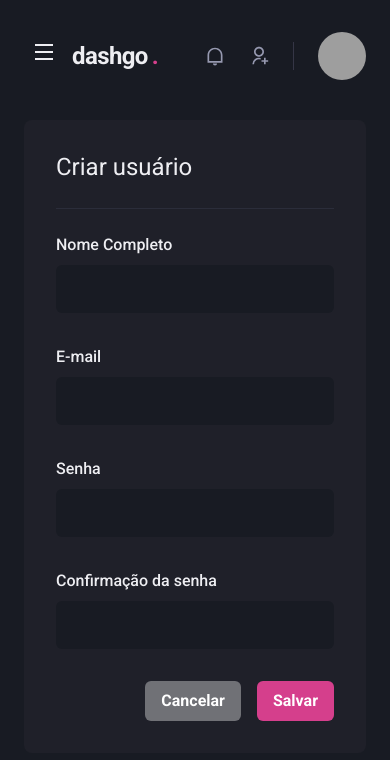
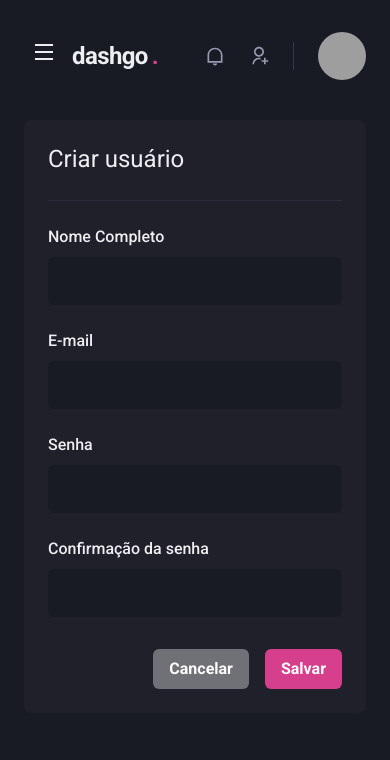
Before and after one commit to daviht7/dashgo, a Next.js app: page /users/create in a window 390 px wide. Shown: the top 760 px of the page. Built offline with nearby package versions, Linux system fonts and the light colour scheme; grey boxes are pictures that could not be loaded.

Commit message:
cadastro responsivo

```diff
--- a/src/pages/users/create.tsx
+++ b/src/pages/users/create.tsx
@@ -1,5 +1,5 @@
 import { Input } from "@/components/Form/Input";
-import { Header } from "@/components/Header";
+import { Header } from "@/components/header";
 import { Sidebar } from "@/components/Sidebar";
 import {
   Box,
@@ -20,20 +20,20 @@
       <Flex w="100%" my="6" maxWidth={1480} mx="auto" px="6">
         <Sidebar />
 
-        <Box flex="1" borderRadius={8} bg="gray.800" p="8">
+        <Box flex="1" borderRadius={8} bg="gray.800" p={["6", "8"]}>
           <Heading size="lg" fontWeight={"normal"}>
             Criar usuário
           </Heading>
 
           <Divider my="6" borderColor={"gray.700"} />
 
-          <VStack spacing="8">
-            <SimpleGrid minChildWidth={"240px"} spacing="8" w="100%">
+          <VStack spacing={["6", "8"]}>
+            <SimpleGrid minChildWidth={"240px"} spacing={["6", "8"]} w="100%">
               <Input name="name" label="Nome Completo" />
               <Input name="email" label="E-mail" type="email" />
             </SimpleGrid>
 
-            <SimpleGrid minChildWidth={"240px"} spacing="8" w="100%">
+            <SimpleGrid minChildWidth={"240px"} spacing={["6", "8"]} w="100%">
               <Input name="password" type="password" label="Senha" />
               <Input
                 name="password_confirmation"
```
